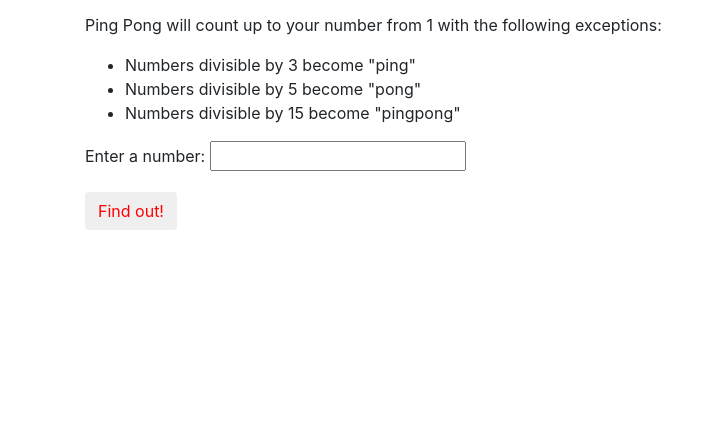
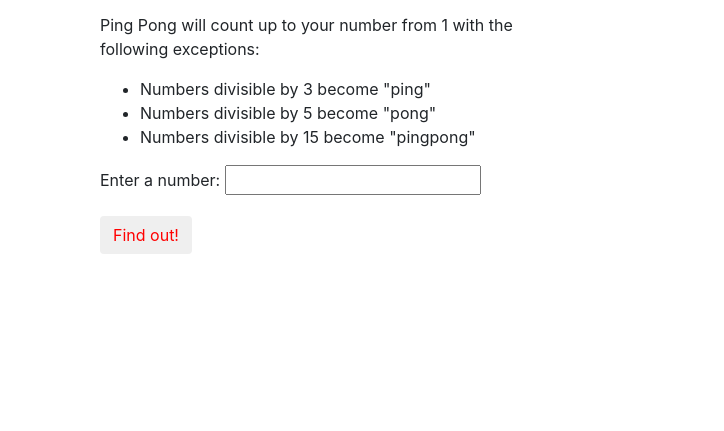
Before and after one commit to Anjau18/ping-pong, a plain HTML site: page index.html in a window 1280 px wide. Shown: the part 369-800 px from the top of the page, without its empty margins (0-724 px from the left). Drawn offline with Linux system fonts and the light colour scheme.

Commit message:
index.html

```diff
--- a/index.html
+++ b/index.html
@@ -19,6 +19,7 @@
         </div>
 
     <div class="container">
+        <div class="col-md-5">
       <h1>Let's play!</h1>
       <p>Rules:</p>
       <p>Ping Pong will count up to your number from 1 with the following exceptions:
@@ -28,6 +29,9 @@
               <li>Numbers divisible by 15 become "pingpong"</li>
           </ul>
       </p>
+    </div>
+
+    <div class="col-md-7">
       <form id="input">
         <div class="form-group">
           <label for="number">Enter a number:</label>
@@ -37,6 +41,7 @@
         <button type="submit" class="btn">Find out!</button>
       </form>
     </div>
+    </div>
 
   </body>
 </html>
```
